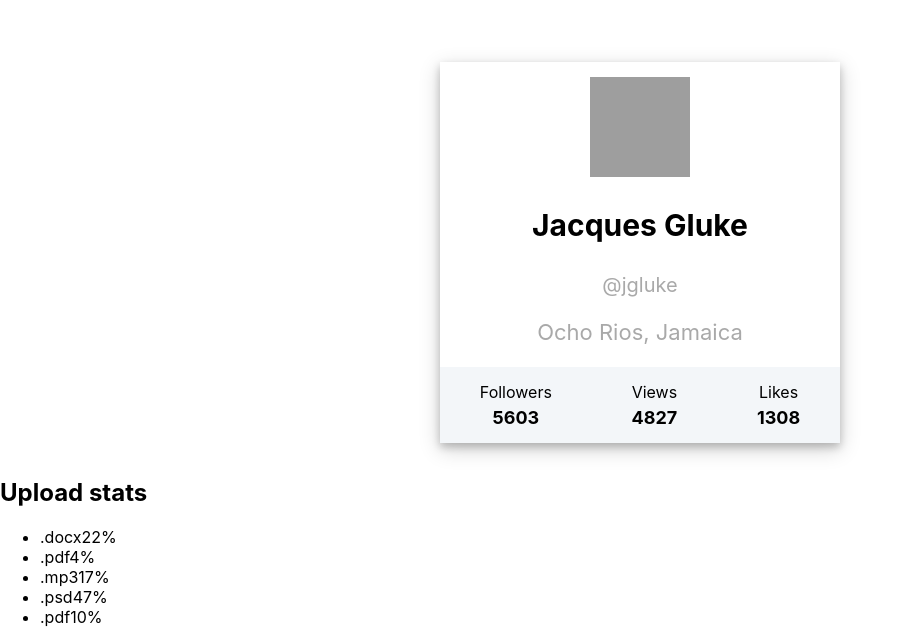
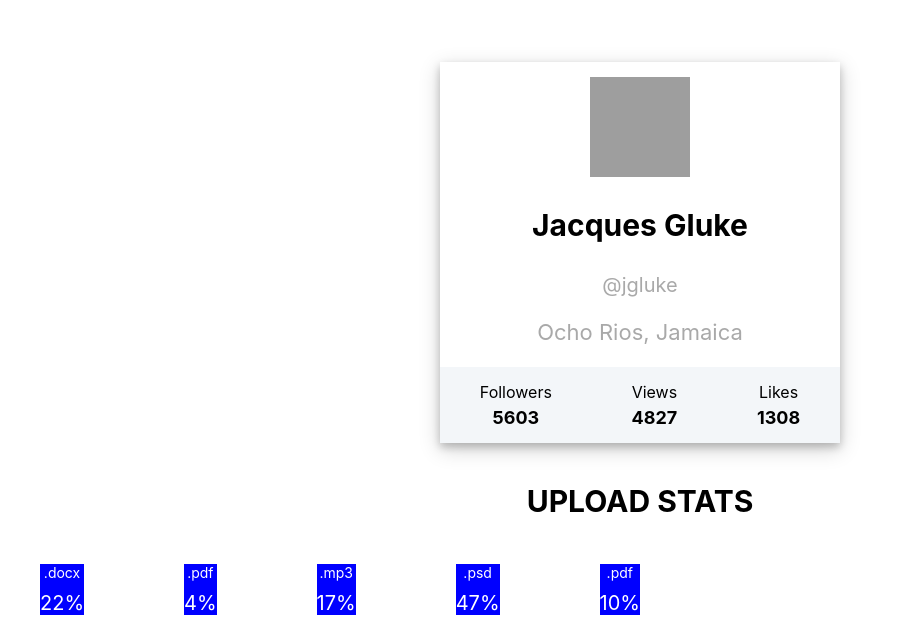
Before and after one commit to ewa-domanska/goit-react-hw-01-components, a React (Create React App) app: page / in a window 1280 px wide. Shown: the part 753-1396 px from the top of the page, without its empty margins (0-909 px from the left). Built offline with nearby package versions, Linux system fonts and the light colour scheme; grey boxes are pictures that could not be loaded.

Commit message:
Part of css for part of Task 1.1

```diff
--- a/src/components/profile/profile.module.css
+++ b/src/components/profile/profile.module.css
@@ -62,7 +62,7 @@
 }
 
 .quantity {
-color: black;
+  color: black;
   font-size: 18px;
   font-weight: bold;
   padding-top: 5px;
--- a/src/components/statistics/statistics.jsx
+++ b/src/components/statistics/statistics.jsx
@@ -5,17 +5,20 @@ export const Statistics = ({data}) => {
 
   data.forEach((value) => {
     dataArray.push(
-      <li className="item">
-        <span className="label">{value.label}</span>
-        <span className="percentage">{value.percentage}%</span>
+      <li className={styles.item}>
+        <span className={styles.label}>{value.label}</span>
+        <span className={styles.percentage}>{value.percentage}%</span>
       </li>
     )
   })
 
   return (
-    <section className="statistics">
-      <h2 className="title">Upload stats</h2>
-      <ul className="stat-list">
+    <section className={styles.statistics}>
+      <div className={styles.statisticsWrapper}>
+      <h2 className={styles.title}>Upload stats</h2>
+      </div>
+
+      <ul className={styles.statList}>
         {dataArray}
       </ul>
     </section>
--- a/src/components/statistics/statistics.module.css
+++ b/src/components/statistics/statistics.module.css
@@ -0,0 +1,42 @@
+.statistics {
+  justify-content: center;
+}
+
+
+.statisticsWrapper {
+  display: flex;
+  justify-content: center;
+}
+
+.title {
+  text-transform: uppercase;
+  font-size: 30px;
+  font-weight: bold;
+}
+
+.statList {
+  display: flex;
+  flex-direction: row;
+  justify-content: space-between;
+  width: 600px;
+  font-size: 20px;
+  list-style-type: none;
+}
+
+.item {
+  display: grid;
+  text-align: center
+}
+
+.label {
+  font-size: 14px;
+  color: white;
+  background-color: blue;
+}
+
+.percentage {
+  font-size: 20px;
+  color: white;
+  background-color: blue;
+  padding-top: 10px;
+}
```
